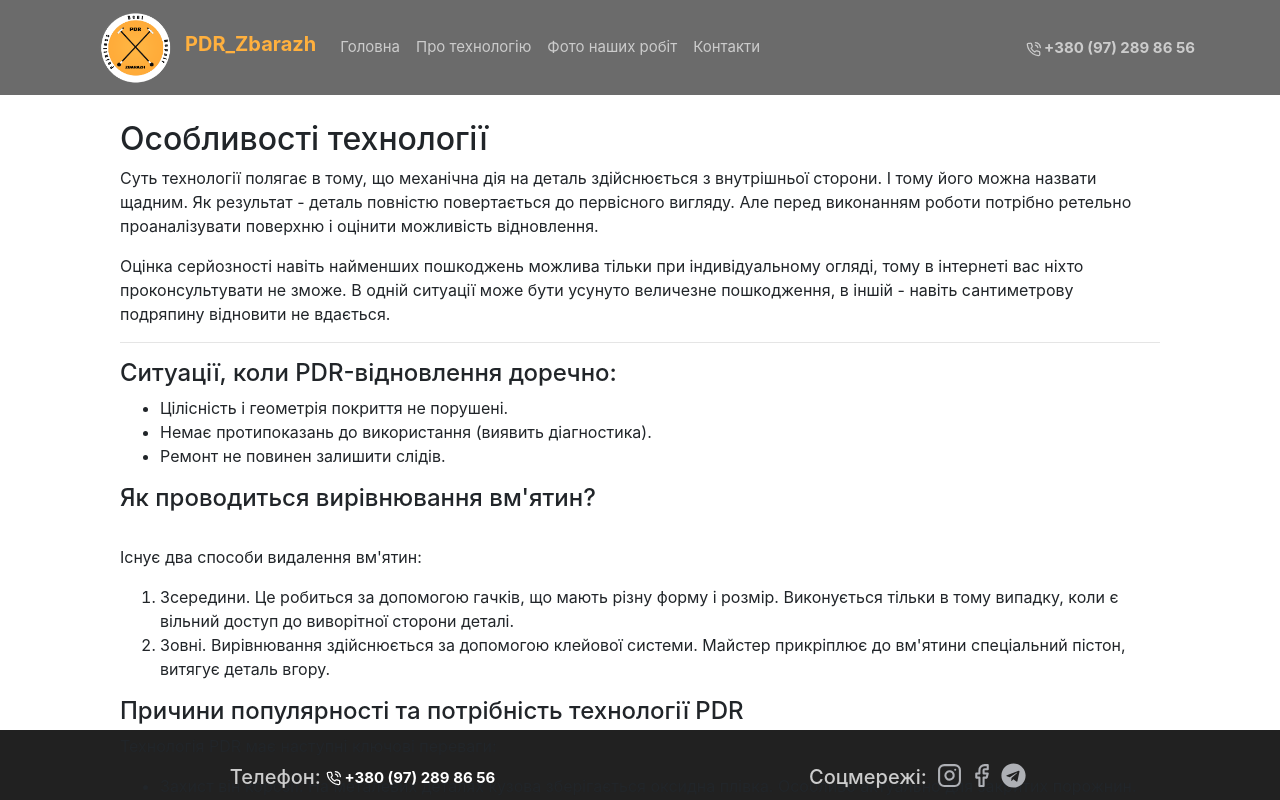
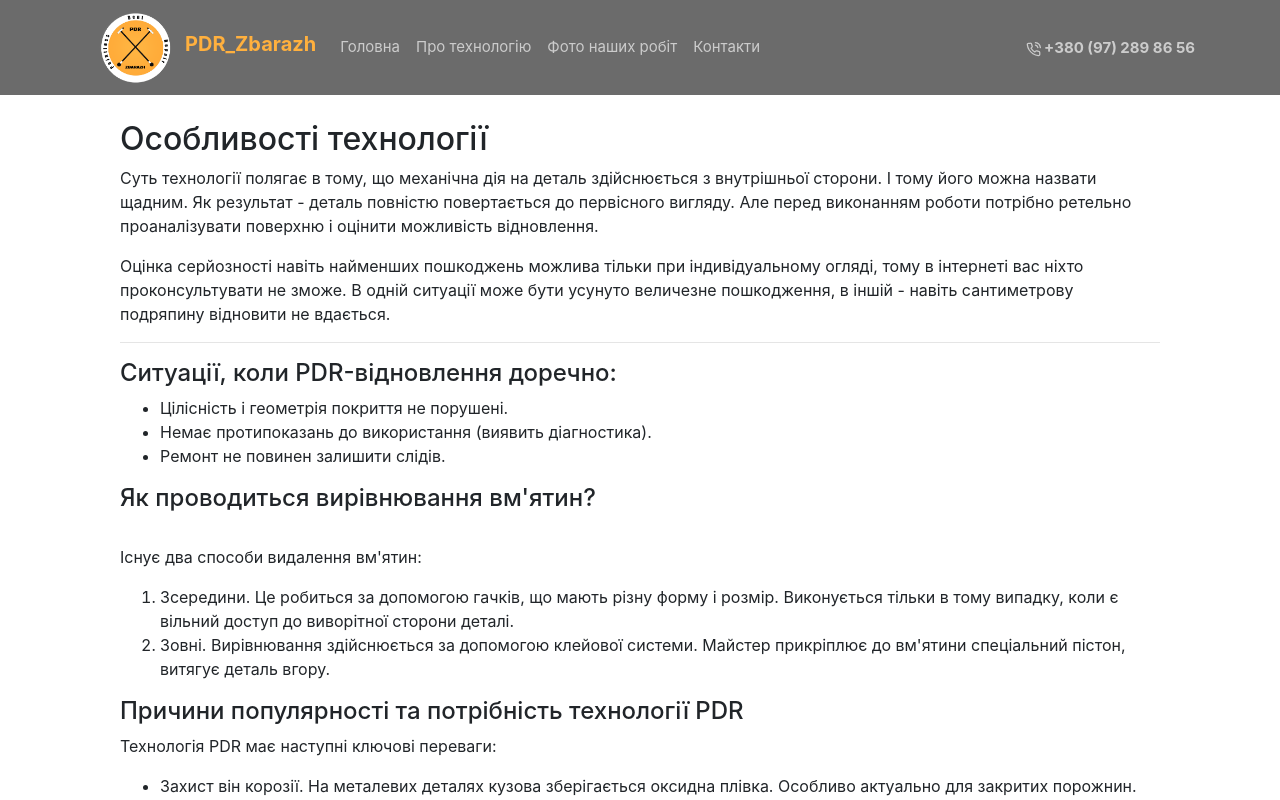
Before and after one commit to A1eeex/PDR_Zbarazh_React, a React (Create React App) app: page /technology in a window 1280 px wide. Shown: the top 800 px of the page. Built offline with nearby package versions, Linux system fonts and the light colour scheme.

Commit message:
technology fix

```diff
--- a/src/components/TechnologyText/TechnologyText.jsx
+++ b/src/components/TechnologyText/TechnologyText.jsx
@@ -4,7 +4,7 @@ import Footer from "../Footer/Footer";
 
 const TechnologyText = () => {
   return (
-    <div className={style.technologyTextSection} style={{ height:'70vh',marginBottom:'50px'}}>
+    <div className={style.technologyTextSection} >
       <h2>Особливості технології</h2>
       <p>
         Суть технології полягає в тому, що механічна дія на деталь здійснюється з внутрішньої сторони. І тому його можна
--- a/src/components/TechnologyText/TechnologyText.module.css
+++ b/src/components/TechnologyText/TechnologyText.module.css
@@ -1,3 +1,6 @@
 .technologyTextSection{
     padding: 0px 35px 0px 35px;
+    margin-top: 100px;
+    min-height:75vh;
+    margin-bottom: 50px;
 }
--- a/src/pages/TechnologyPage.jsx
+++ b/src/pages/TechnologyPage.jsx
@@ -4,7 +4,7 @@ import { Container } from "react-bootstrap";
 
 const TechnologyPage = () => {
   return (
-    <div style={{marginTop:'100px', minHeight:'70vh',marginBottom:'50px'}}>
+    <div >
       <Container>
      <TechnologyText />
       </Container>
```
Also changed, not shown: 1 other file (tests, documents, lock files or other folders).
